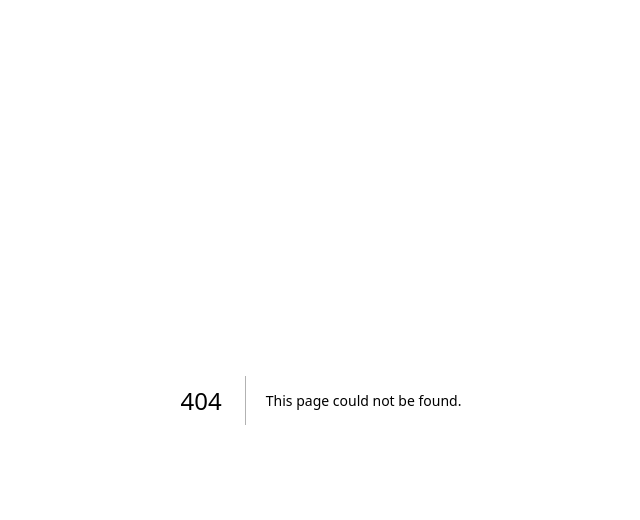
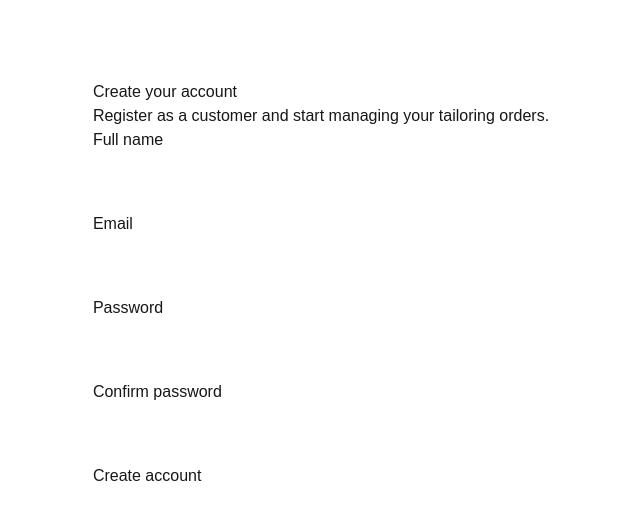
Before and after one commit to muhammadtahirmusa406-stack/mktf-tailoring, a Next.js app: page /register in a window 1280 px wide. Before the commit this address had no page. Shown: the top 520 px of the page, without its empty margins (319-959 px from the left). Built offline with nearby package versions, Linux system fonts and the light colour scheme.

Commit message:
Add customer registration and email confirmation

```diff
--- /dev/null
+++ b/app/auth/confirm/route.ts
@@ -0,0 +1,31 @@
+import { type EmailOtpType } from '@supabase/supabase-js';
+import { type NextRequest, NextResponse } from 'next/server';
+import { createClient } from '@/lib/supabase/server';
+
+export async function GET(request: NextRequest) {
+  const { searchParams } = new URL(request.url);
+
+  const tokenHash = searchParams.get('token_hash');
+  const type = searchParams.get('type') as EmailOtpType | null;
+
+  const redirectTo = request.nextUrl.clone();
+
+  redirectTo.pathname = '/';
+  redirectTo.search = '';
+
+  if (tokenHash && type) {
+    const supabase = await createClient();
+
+    const { error } = await supabase.auth.verifyOtp({
+      type,
+      token_hash: tokenHash,
+    });
+
+    if (!error) {
+      return NextResponse.redirect(redirectTo);
+    }
+  }
+
+  redirectTo.pathname = '/error';
+  return NextResponse.redirect(redirectTo);
+}
--- /dev/null
+++ b/app/register/page.tsx
@@ -0,0 +1,141 @@
+'use client';
+
+import { FormEvent, useState } from 'react';
+import { createClient } from '@/lib/supabase/client';
+
+export default function RegisterPage() {
+  const [fullName, setFullName] = useState('');
+  const [email, setEmail] = useState('');
+  const [password, setPassword] = useState('');
+  const [confirmPassword, setConfirmPassword] = useState('');
+  const [message, setMessage] = useState('');
+  const [error, setError] = useState('');
+  const [loading, setLoading] = useState(false);
+
+  async function handleRegister(event: FormEvent<HTMLFormElement>) {
+    event.preventDefault();
+
+    setMessage('');
+    setError('');
+
+    if (password !== confirmPassword) {
+      setError('Passwords do not match.');
+      return;
+    }
+
+    if (password.length < 6) {
+      setError('Password must be at least 6 characters.');
+      return;
+    }
+
+    setLoading(true);
+
+    const supabase = createClient();
+
+    const { error } = await supabase.auth.signUp({
+      email,
+      password,
+      options: {
+        data: {
+          full_name: fullName,
+        },
+      },
+    });
+
+    if (error) {
+      setError(error.message);
+      setLoading(false);
+      return;
+    }
+
+    setMessage(
+      'Registration successful. Please check your email to confirm your account.'
+    );
+
+    setFullName('');
+    setEmail('');
+    setPassword('');
+    setConfirmPassword('');
+    setLoading(false);
+  }
+
+  return (
+    <main style={{ maxWidth: '500px', margin: '60px auto', padding: '20px' }}>
+      <h1>Create your account</h1>
+
+      <p>
+        Register as a customer and start managing your tailoring orders.
+      </p>
+
+      <form onSubmit={handleRegister}>
+        <div style={{ marginBottom: '16px' }}>
+          <label htmlFor="fullName">Full name</label>
+          <br />
+          <input
+            id="fullName"
+            type="text"
+            value={fullName}
+            onChange={(event) => setFullName(event.target.value)}
+            required
+            style={{ width: '100%', padding: '10px' }}
+          />
+        </div>
+
+        <div style={{ marginBottom: '16px' }}>
+          <label htmlFor="email">Email</label>
+          <br />
+          <input
+            id="email"
+            type="email"
+            value={email}
+            onChange={(event) => setEmail(event.target.value)}
+            required
+            style={{ width: '100%', padding: '10px' }}
+          />
+        </div>
+
+        <div style={{ marginBottom: '16px' }}>
+          <label htmlFor="password">Password</label>
+          <br />
+          <input
+            id="password"
+            type="password"
+            value={password}
+            onChange={(event) => setPassword(event.target.value)}
+            required
+            style={{ width: '100%', padding: '10px' }}
+          />
+        </div>
+
+        <div style={{ marginBottom: '16px' }}>
+          <label htmlFor="confirmPassword">Confirm password</label>
+          <br />
+          <input
+            id="confirmPassword"
+            type="password"
+            value={confirmPassword}
+            onChange={(event) => setConfirmPassword(event.target.value)}
+            required
+            style={{ width: '100%', padding: '10px' }}
+          />
+        </div>
+
+        {error && (
+          <p style={{ marginBottom: '16px' }}>
+            {error}
+          </p>
+        )}
+
+        {message && (
+          <p style={{ marginBottom: '16px' }}>
+            {message}
+          </p>
+        )}
+
+        <button type="submit" disabled={loading}>
+          {loading ? 'Creating account...' : 'Create account'}
+        </button>
+      </form>
+    </main>
+  );
+}
```
